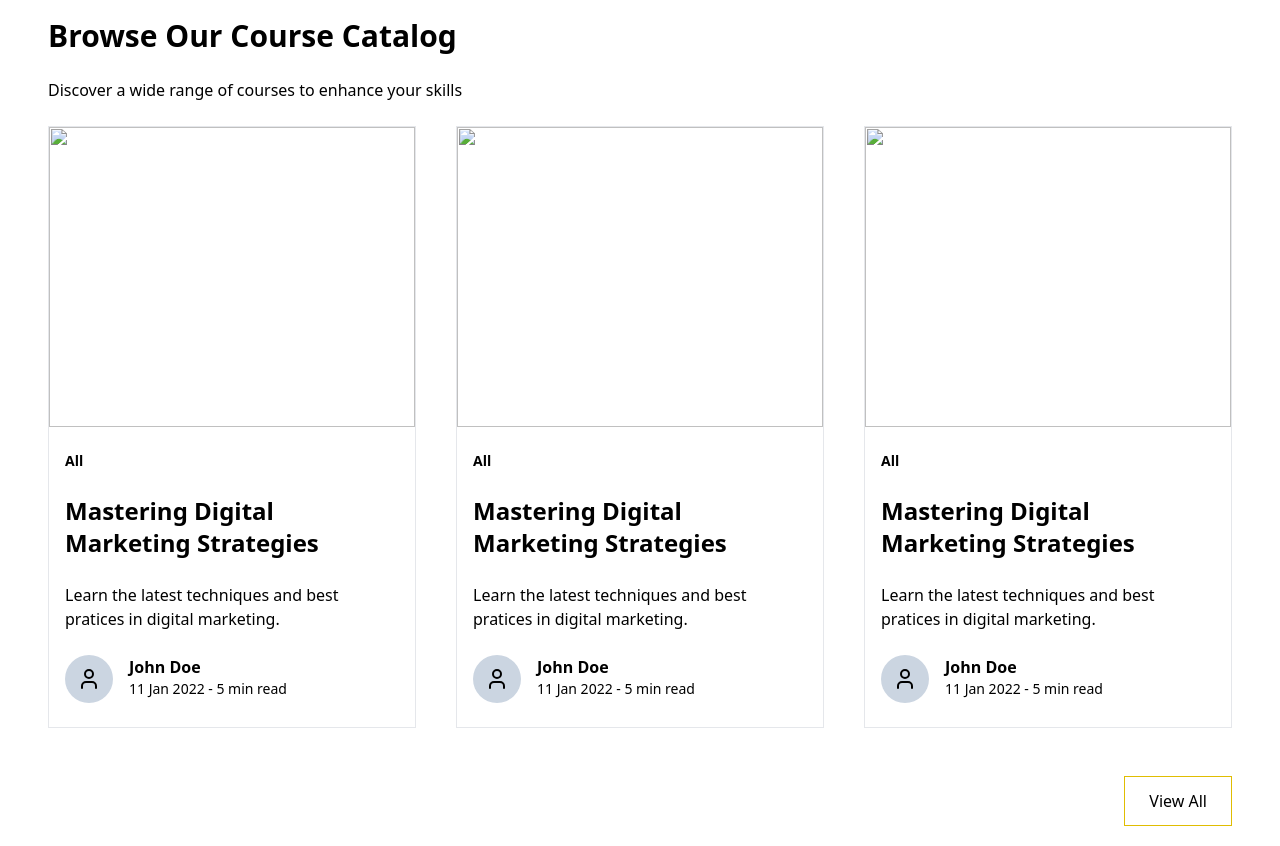
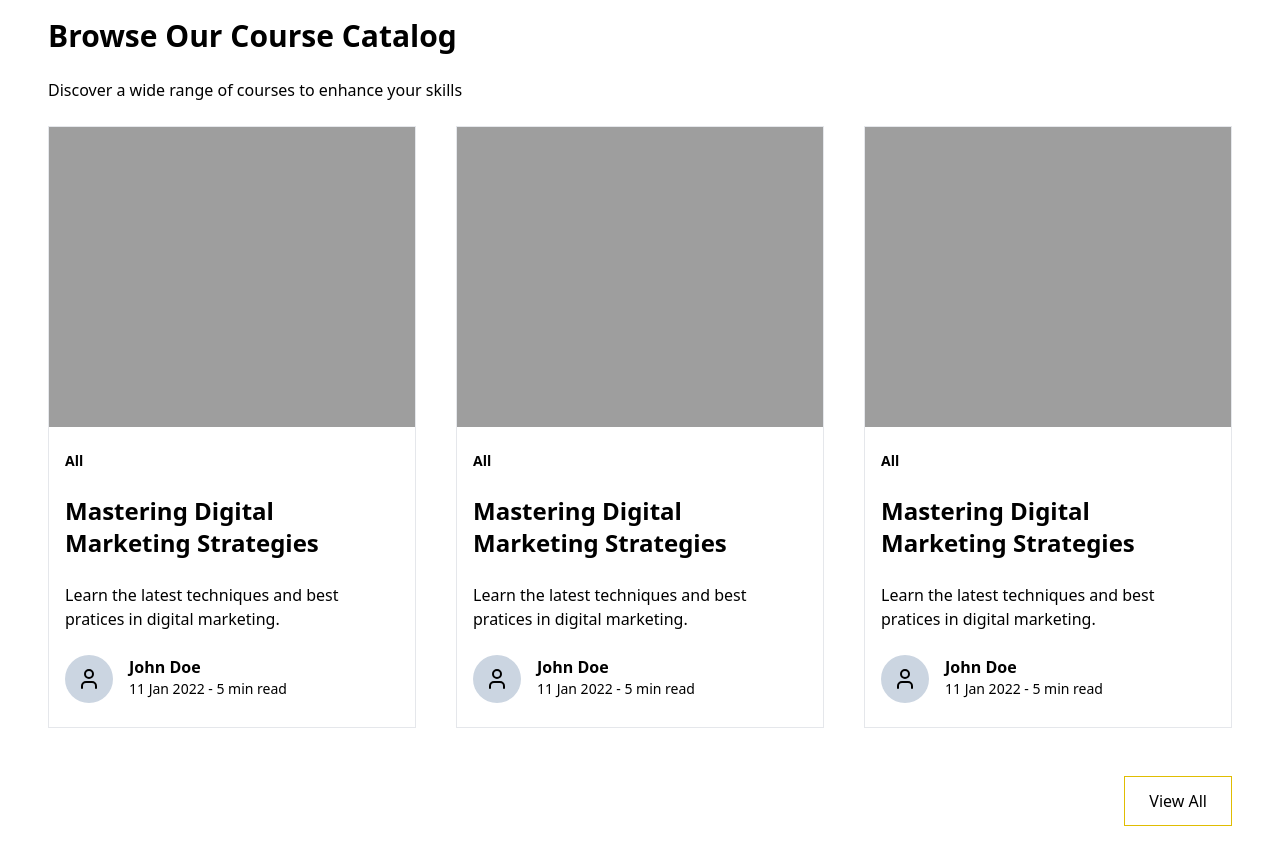
Before and after one commit to VarDumpMan/fortune_interfaces, a website: page index.html in a window 1280 px wide. Shown: the part 2220-3066 px from the top of the page. Drawn offline with nearby package versions, Linux system fonts and the light colour scheme; files that its build step writes are made by us from their sources; the site is published under a folder, as on GitHub Pages, so addresses that start at the root find nothing.

Commit message:
Modification des liens d'images d'article

```diff
--- a/index.html
+++ b/index.html
@@ -108,7 +108,7 @@
             </p>
             <div class="flex justify-around items-center gap-10">
                 <div class="border">
-                    <img src="/src/img/friends-bg.jpg" class="h-[300px] w-full" alt="">
+                    <img src="./src/img/friends-bg.jpg" class="h-[300px] w-full" alt="">
                     <p class="text-sm font-bold my-6 px-4">All</p>
                     <h2 class="text-2xl font-bold my-6 px-4">Mastering Digital Marketing Strategies</h2>
                     <p class="my-6 px-4">
@@ -125,7 +125,7 @@
                     </div>
                 </div>
                 <div class="border">
-                    <img src="/src/img/friends-bg.jpg" class="h-[300px] w-full" alt="">
+                    <img src="./src/img/friends-bg.jpg" class="h-[300px] w-full" alt="">
                     <p class="text-sm font-bold my-6 px-4">All</p>
                     <h2 class="text-2xl font-bold my-6 px-4">Mastering Digital Marketing Strategies</h2>
                     <p class="my-6 px-4">
@@ -142,7 +142,7 @@
                     </div>
                 </div>
                 <div class="border">
-                    <img src="/src/img/friends-bg.jpg" class="h-[300px] w-full" alt="">
+                    <img src="./src/img/friends-bg.jpg" class="h-[300px] w-full" alt="">
                     <p class="text-sm font-bold my-6 px-4">All</p>
                     <h2 class="text-2xl font-bold my-6 px-4">Mastering Digital Marketing Strategies</h2>
                     <p class="my-6 px-4">
```
